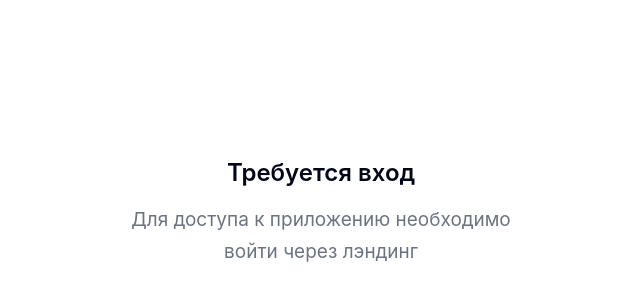
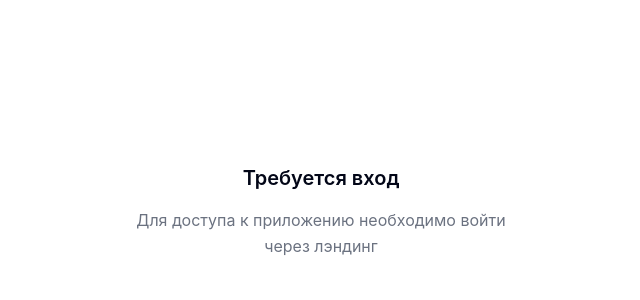
Before and after one commit to CheatB/zachot, a React (Vite) app in the folder apps/web/: page / in a window 1280 px wide. Shown: the part 20-320 px from the top of the page, without its empty margins (319-959 px from the left). Built offline with nearby package versions, Linux system fonts and the light colour scheme; no server answers.

Commit message:
UI Refinement: Persistent Sidebar and balanced heading sizes

```diff
--- a/apps/web/src/app/AppBoundary.tsx
+++ b/apps/web/src/app/AppBoundary.tsx
@@ -3,35 +3,18 @@
  * Единая точка принятия решений о состоянии UI
  */
 
-import { ReactNode, useEffect } from 'react'
+import { ReactNode } from 'react'
 import { useAuth } from './auth/useAuth'
 import GlobalLoader from './ui/GlobalLoader'
 import UnauthPage from './pages/UnauthPage'
+import AppShell from './layout/AppShell'
 
 interface AppBoundaryProps {
   children: ReactNode
 }
 
 function AppBoundary({ children }: AppBoundaryProps) {
-  console.log('[AppBoundary] Component rendering, about to call useAuth()...')
-
-  const { isAuthResolved, isAuthenticated } = useAuth()
-
-  console.log('[AppBoundary] useAuth() succeeded:', {
-    isAuthResolved,
-    isAuthenticated,
-  })
-
-  // Логирование для отладки
-  useEffect(() => {
-    if (typeof window !== 'undefined') {
-      console.log('[AppBoundary] Auth state:', {
-        isAuthResolved,
-        isAuthenticated,
-        timestamp: new Date().toISOString(),
-      })
-    }
-  }, [isAuthResolved, isAuthenticated])
+  const { isAuthResolved, isAuthenticated, user } = useAuth()
 
   // 1. Auth ещё не resolved — показываем loader
   if (!isAuthResolved) {
@@ -43,8 +26,12 @@ function AppBoundary({ children }: AppBoundaryProps) {
     return <UnauthPage />
   }
 
-  // 3. Auth resolved и authenticated — показываем приложение
-  return <>{children}</>
+  // 3. Auth resolved и authenticated — показываем приложение в Shell
+  return (
+    <AppShell isAuthenticated={isAuthenticated} user={user}>
+      {children}
+    </AppShell>
+  )
 }
 
 export default AppBoundary
--- a/apps/web/src/app/layout/AppShell.tsx
+++ b/apps/web/src/app/layout/AppShell.tsx
@@ -6,6 +6,7 @@
 
 import { useState, useEffect } from 'react'
 import type { ReactNode } from 'react'
+import { useLocation } from 'react-router-dom'
 import Header from './Header'
 import Sidebar from './Sidebar'
 import MobileNav from './MobileNav'
@@ -20,25 +21,8 @@ interface AppShellProps {
 function AppShell({ isAuthenticated, user, children }: AppShellProps) {
   const [sidebarOpen, setSidebarOpen] = useState(false)
   const [isDesktop, setIsDesktop] = useState(false)
-  const [currentPath, setCurrentPath] = useState(window.location.pathname)
-
-  // Синхронизация пути без использования роутера
-  useEffect(() => {
-    const handlePopState = () => setCurrentPath(window.location.pathname)
-    window.addEventListener('popstate', handlePopState)
-
-    // Интервал для отслеживания изменений, сделанных программно через history.pushState
-    const interval = setInterval(() => {
-      if (window.location.pathname !== currentPath) {
-        setCurrentPath(window.location.pathname)
-      }
-    }, 500)
-
-    return () => {
-      window.removeEventListener('popstate', handlePopState)
-      clearInterval(interval)
-    }
-  }, [currentPath])
+  const location = useLocation()
+  const currentPath = location.pathname
 
   // Определение размера экрана
   useEffect(() => {
--- a/apps/web/src/features/create-generation/CreateGenerationPage.tsx
+++ b/apps/web/src/features/create-generation/CreateGenerationPage.tsx
@@ -7,8 +7,6 @@
 import { useState } from 'react'
 import { useNavigate } from 'react-router-dom'
 import { AnimatePresence, motion } from 'framer-motion'
-import { useAuth } from '@/app/auth/useAuth'
-import AppShell from '@/app/layout/AppShell'
 import { Container, Stack, Button } from '@/ui'
 import clsx from 'clsx'
 import GenerationTypeStep from './GenerationTypeStep'
@@ -30,7 +28,6 @@ import { createGeneration } from '@/shared/api/generations'
 type WizardStep = 1 | 1.2 | 1.3 | 1.5 | 1.6 | 1.7 | 2 | 3 | 4 | 5 | 6
 
 function CreateGenerationPage() {
-  const { isAuthenticated, user } = useAuth()
   const navigate = useNavigate()
   const [currentStep, setCurrentStep] = useState<WizardStep>(1)
   const [isSubmitting, setIsSubmitting] = useState(false)
@@ -236,7 +233,6 @@ function CreateGenerationPage() {
   }
 
   return (
-    <AppShell isAuthenticated={isAuthenticated} user={user}>
     <Container size="lg">
       <Stack gap="xl" style={{ paddingTop: 'var(--spacing-48)', paddingBottom: 'var(--spacing-48)' }}>
 
@@ -249,7 +245,7 @@ function CreateGenerationPage() {
             ease: motionTokens.easing.out,
           }}
         >
-            <h1 style={{ marginBottom: 'var(--spacing-12)', color: 'var(--color-neutral-100)' }}>
+          <h1 style={{ marginBottom: 'var(--spacing-12)', color: 'var(--color-neutral-100)', fontSize: 'var(--font-size-2xl)' }}>
             {title}
           </h1>
           <p style={{
@@ -327,7 +323,6 @@ function CreateGenerationPage() {
           )}
         </Stack>
       </Container>
-    </AppShell>
   )
 }
 
--- a/apps/web/src/features/generation-progress/GenerationProgressPage.tsx
+++ b/apps/web/src/features/generation-progress/GenerationProgressPage.tsx
@@ -9,7 +9,6 @@ import { useParams, useNavigate } from 'react-router-dom'
 import { motion } from 'framer-motion'
 import { motion as motionTokens } from '@/design-tokens'
 import { useAuth } from '@/app/auth/useAuth'
-import AppShell from '@/app/layout/AppShell'
 import { Container, Stack, Button, Badge, EmptyState, Tooltip, Card } from '@/ui'
 import ProgressSteps from './ProgressSteps'
 import GenerationInfo from './GenerationInfo'
@@ -36,7 +35,7 @@ import { getGenerationById, type Generation } from '@/shared/api/generations'
 function GenerationProgressPage() {
   const { id } = useParams<{ id: string }>()
   const navigate = useNavigate()
-  const { isAuthenticated, user } = useAuth()
+  const { isAuthenticated } = useAuth()
   const shouldReduceMotion = false
 
   const [generation, setGeneration] = useState<Generation | null>(null)
@@ -104,7 +103,7 @@ function GenerationProgressPage() {
       : `${Math.floor(elapsedTime / 60)} ${Math.floor(elapsedTime / 60) === 1 ? 'минуту' : Math.floor(elapsedTime / 60) < 5 ? 'минуты' : 'минут'} назад`
 
   return (
-    <AppShell isAuthenticated={isAuthenticated} user={user}>
+    <>
       {isAuthenticated ? (
         <Container size="lg">
           <Stack gap="xl" style={{ paddingTop: 'var(--spacing-48)', paddingBottom: 'var(--spacing-48)' }}>
@@ -119,7 +118,7 @@ function GenerationProgressPage() {
             >
               <div className="generation-progress-header">
                 <div className="generation-progress-header__main">
-                  <h1 style={{ marginBottom: 'var(--spacing-16)', color: 'var(--color-neutral-100)' }}>
+                  <h1 style={{ marginBottom: 'var(--spacing-16)', color: 'var(--color-neutral-100)', fontSize: 'var(--font-size-2xl)' }}>
                     {generation?.title || 'Подготовка работы...'}
                   </h1>
                   <div className="generation-progress-header__meta" style={{ display: 'flex', gap: 'var(--spacing-16)', alignItems: 'center' }}>
@@ -190,7 +189,7 @@ function GenerationProgressPage() {
           description="Для просмотра генерации необходимо войти"
         />
       )}
-    </AppShell>
+    </>
   )
 }
 
--- a/apps/web/src/features/generations/GenerationsPage.tsx
+++ b/apps/web/src/features/generations/GenerationsPage.tsx
@@ -9,7 +9,6 @@ import { useNavigate } from 'react-router-dom'
 import { motion } from 'framer-motion'
 import { motion as motionTokens } from '@/design-tokens'
 import { useAuth } from '@/app/auth/useAuth'
-import AppShell from '@/app/layout/AppShell'
 import { Container, Stack, Button, EmptyState, Input } from '@/ui'
 import GenerationsList from './GenerationsList'
 import FirstTimeEmptyState from './FirstTimeEmptyState'
@@ -20,7 +19,7 @@ const FIRST_TIME_KEY = 'zachot_first_time'
 const HAS_GENERATIONS_KEY = 'zachot_has_generations'
 
 function GenerationsPage() {
-  const { isAuthenticated, user } = useAuth()
+  const { isAuthenticated } = useAuth()
   const navigate = useNavigate()
   const shouldReduceMotion = false
 
@@ -72,13 +71,13 @@ function GenerationsPage() {
   }
 
   return (
-    <AppShell isAuthenticated={isAuthenticated} user={user}>
+    <>
       {isAuthenticated ? (
         isLoading ? (
           <Container size="lg">
             <Stack gap="xl">
               <div>
-                <h1 style={{ color: 'var(--color-neutral-100)' }}>Загрузка...</h1>
+                <h1 style={{ color: 'var(--color-neutral-100)', fontSize: 'var(--font-size-2xl)' }}>Загрузка...</h1>
               </div>
             </Stack>
           </Container>
@@ -107,7 +106,7 @@ function GenerationsPage() {
               >
                 <div style={{ display: 'flex', justifyContent: 'space-between', alignItems: 'flex-end', marginBottom: 'var(--spacing-24)', gap: 'var(--spacing-24)', flexWrap: 'wrap' }}>
                   <div>
-                    <h1 style={{ marginBottom: 'var(--spacing-12)', color: 'var(--color-neutral-100)' }}>
+                    <h1 style={{ marginBottom: 'var(--spacing-12)', color: 'var(--color-neutral-100)', fontSize: 'var(--font-size-2xl)' }}>
                       Мои генерации
                     </h1>
                     <p style={{
@@ -154,7 +153,7 @@ function GenerationsPage() {
           description="Для доступа к генерациям необходимо войти"
         />
       )}
-    </AppShell>
+    </>
   )
 }
 
--- a/apps/web/src/styles/tokens.css
+++ b/apps/web/src/styles/tokens.css
@@ -68,12 +68,12 @@
 
   --font-size-xs: 0.8125rem;  /* 13px */
   --font-size-sm: 0.9375rem;  /* 15px */
-  --font-size-base: 1.1875rem; /* 19px - Match landing body */
-  --font-size-lg: 1.25rem;    /* 20px */
-  --font-size-xl: 1.5rem;     /* 24px */
-  --font-size-2xl: 2.5rem;    /* 40px - Match landing H2 */
-  --font-size-3xl: 3.75rem;    /* 60px - Match landing H1 */
-  --font-size-4xl: 4.5rem;
+  --font-size-base: 1rem;     /* 16px */
+  --font-size-lg: 1.125rem;   /* 18px */
+  --font-size-xl: 1.25rem;    /* 20px */
+  --font-size-2xl: 1.75rem;   /* 28px */
+  --font-size-3xl: 2.25rem;   /* 36px */
+  --font-size-4xl: 3rem;      /* 48px */
 
   --line-height-tight: 1.05;
   --line-height-normal: 1.15;
```
Lines whose indentation alone changed are shown as unchanged.
